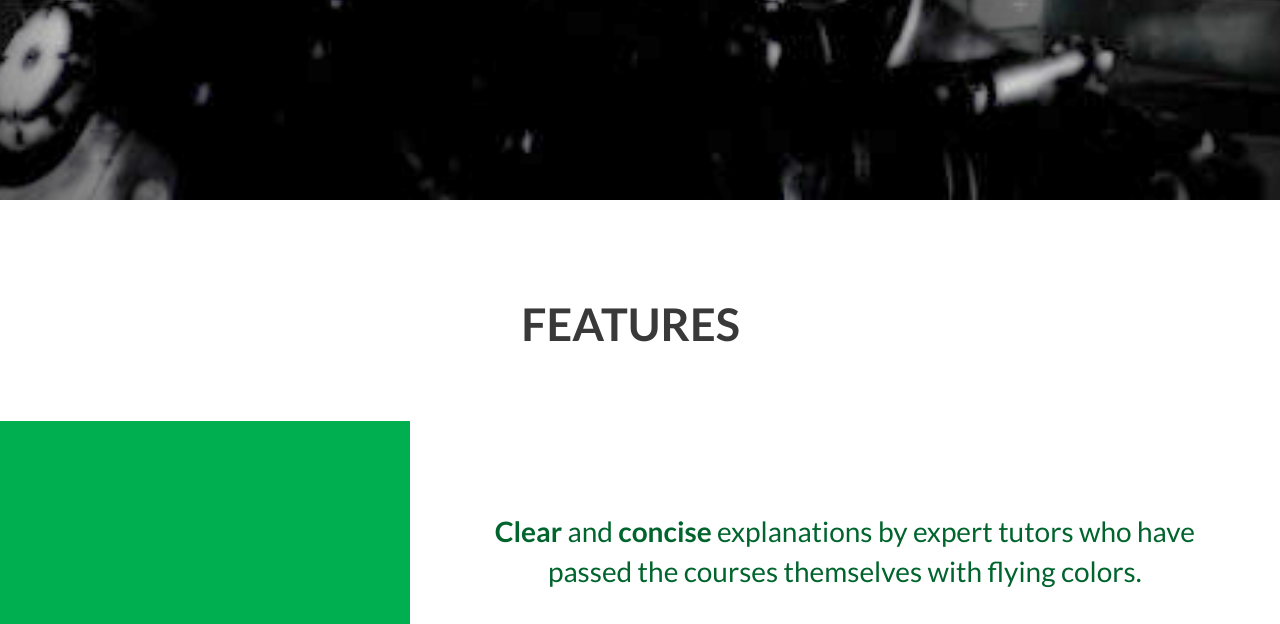
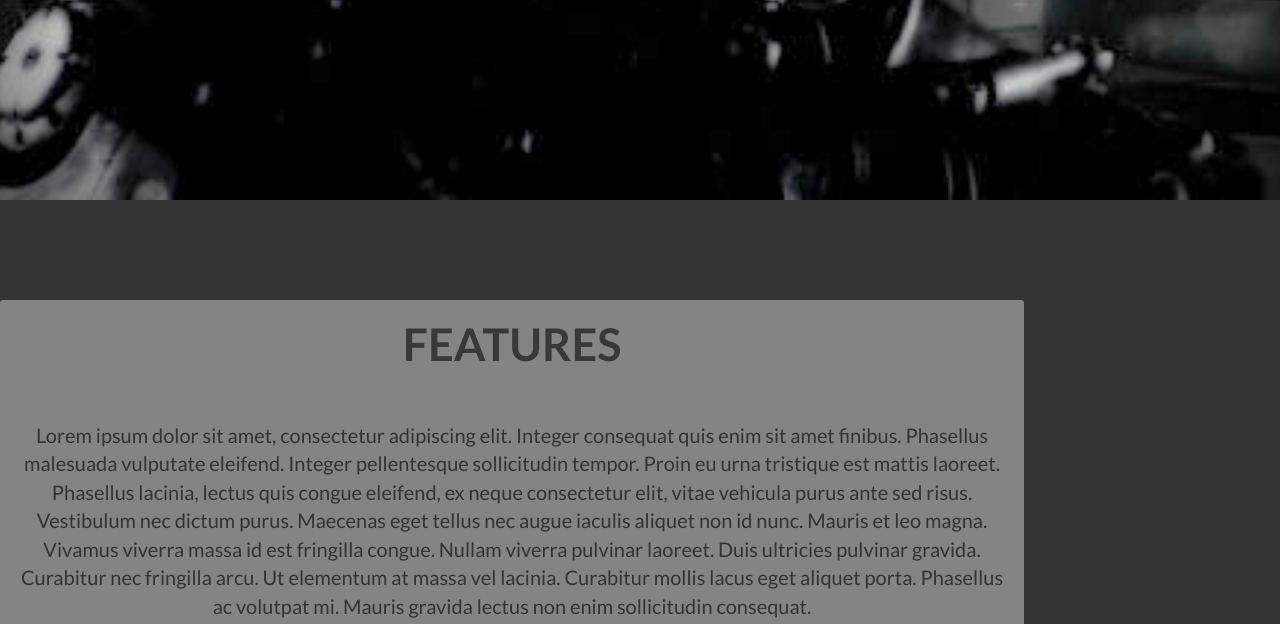
Before and after one commit to jpan68/Artificial-Intelligence, a Rails app: page / in a window 1280 px wide. Shown: the part 600-1224 px from the top of the page. Run offline with Rails 7, Linux system fonts and the light colour scheme; style sheets or scripts are compiled from the project's sources; some libraries are stand-ins or nearby versions.

Commit message:
Fix homepage colors

```diff
--- a/app/views/main/index.html.erb
+++ b/app/views/main/index.html.erb
@@ -19,10 +19,19 @@
 </header>
 
 <!-- About Grid Section -->
-<section class="features" id="features">
+<section id="features" style="
+    background-color: rgb(51,54,52);
+">
     <div class="row">
-        <div class="col-lg-12 text-center">
+        <div class="col-lg-12 text-center" style="
+    display: inline-block;
+    background-color: rgb(132, 132, 132);
+    width: 80%;
+    padding: 20px;
+    border-radius: 3px;
+">
             <h2 class="sectionTitle">FEATURES</h2>
+            <p>Lorem ipsum dolor sit amet, consectetur adipiscing elit. Integer consequat quis enim sit amet finibus. Phasellus malesuada vulputate eleifend. Integer pellentesque sollicitudin tempor. Proin eu urna tristique est mattis laoreet. Phasellus lacinia, lectus quis congue eleifend, ex neque consectetur elit, vitae vehicula purus ante sed risus. Vestibulum nec dictum purus. Maecenas eget tellus nec augue iaculis aliquet non id nunc. Mauris et leo magna. Vivamus viverra massa id est fringilla congue. Nullam viverra pulvinar laoreet. Duis ultricies pulvinar gravida. Curabitur nec fringilla arcu. Ut elementum at massa vel lacinia. Curabitur mollis lacus eget aliquet porta. Phasellus ac volutpat mi. Mauris gravida lectus non enim sollicitudin consequat.</p>
         </div>
     </div>
     <div class="row">
```
